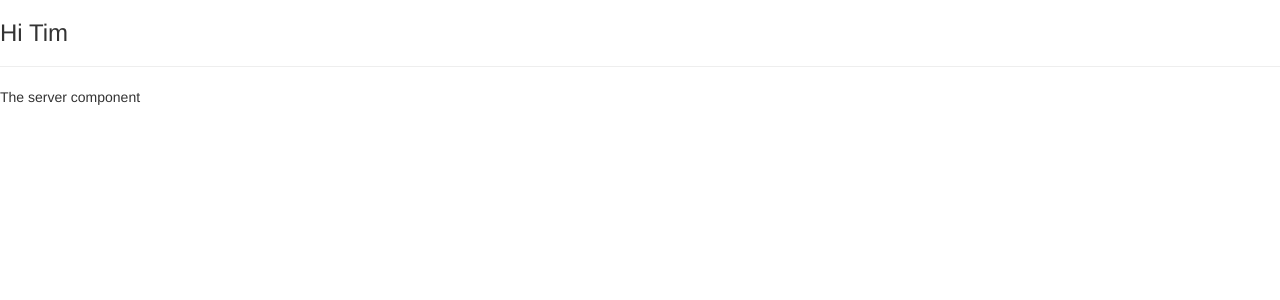
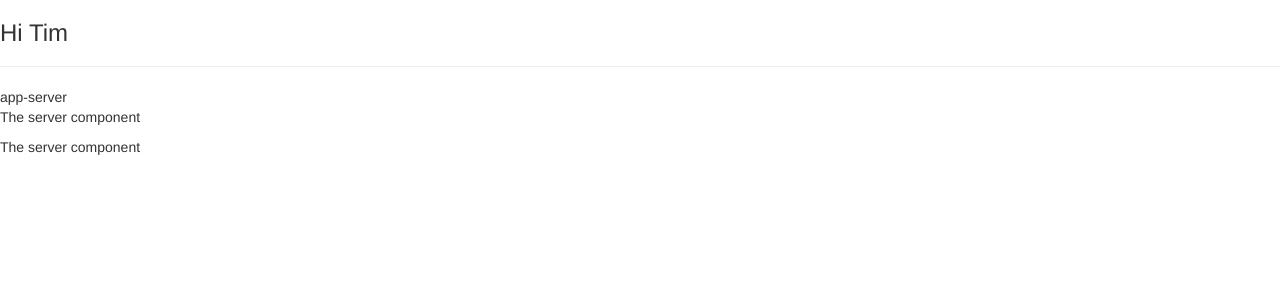
Before and after one commit to timchen777/angular4-complete-guide, an Angular app: page / in a window 1280 px wide. Shown: the top 300 px of the page. Built offline with nearby package versions, Linux system fonts and the light colour scheme.

Commit message:
Creating Components with the CLI & Nesting Components

```diff
--- a/src/app/app.component.html
+++ b/src/app/app.component.html
@@ -1,3 +1,3 @@
 <h3>Hi Tim</h3>
 <hr>
-<app-server></app-server>
+<app-servers></app-servers>
--- a/src/app/app.module.ts
+++ b/src/app/app.module.ts
@@ -5,11 +5,13 @@
 
 import { AppComponent } from './app.component';
 import { ServerComponent } from './server/server.component';
+import { ServersComponent } from './servers/servers.component';
 
 @NgModule({
   declarations: [
     AppComponent,
-    ServerComponent
+    ServerComponent,
+    ServersComponent
   ],
   imports: [
     BrowserModule,
--- /dev/null
+++ b/src/app/servers/servers.component.html
@@ -0,0 +1,3 @@
+app-server
+<app-server></app-server>
+<app-server></app-server>
--- /dev/null
+++ b/src/app/servers/servers.component.ts
@@ -0,0 +1,15 @@
+import { Component, OnInit } from '@angular/core';
+
+@Component({
+  selector: 'app-servers',
+  templateUrl: './servers.component.html',
+  styleUrls: ['./servers.component.css']
+})
+export class ServersComponent implements OnInit {
+
+  constructor() { }
+
+  ngOnInit() {
+  }
+
+}
```
Also changed, not shown: src/app/servers/servers.component.css (added), 1 other file (tests, documents, lock files or other folders).
